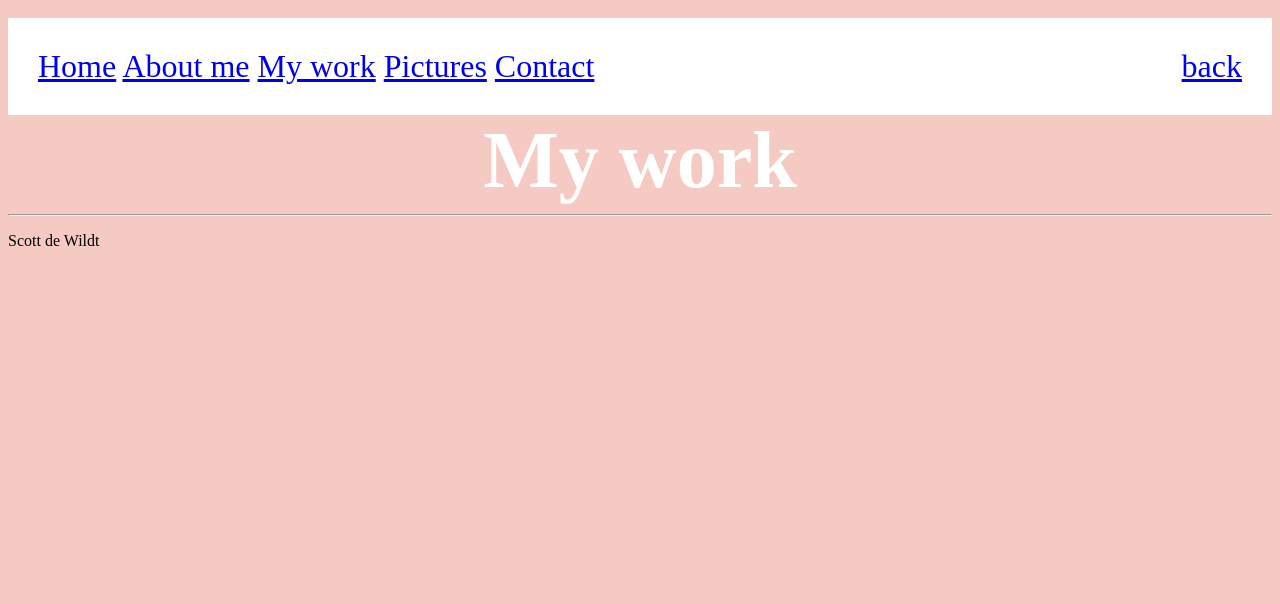
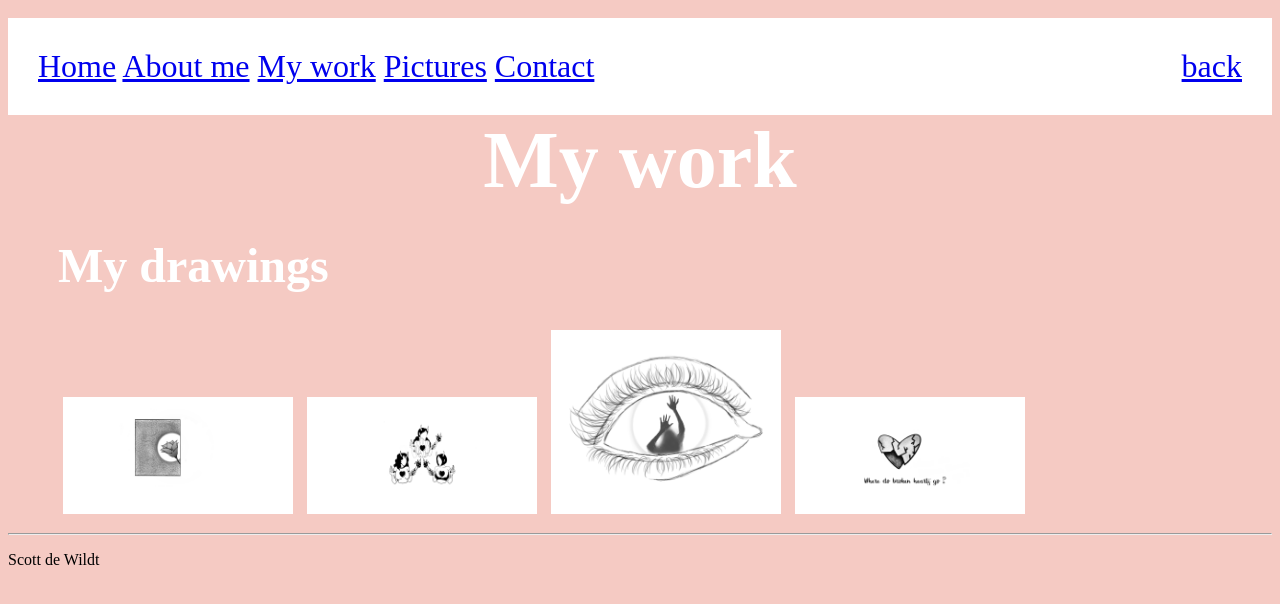
Before and after one commit to DrekerboyStudio/lisahvr, a plain HTML site: page Mywork.html in a window 1280 px wide. Shown: the part 142-746 px from the top of the page. Drawn offline with Linux system fonts and the light colour scheme.

Commit message:
geahgeahjgeahkg

```diff
--- a/CSS/style.css
+++ b/CSS/style.css
@@ -39,6 +39,11 @@ nav {
     transform: scale(1.1);
 }
 
+.gallery h1 {
+    color: white;
+    font-size: 300%;
+}
+
 .mid h1 {
     text-align: center;
     color: white;
--- a/Mywork.html
+++ b/Mywork.html
@@ -5,6 +5,8 @@
     <meta name="viewport" content="width=device-width, initial-scale=1.0">
     <meta http-equiv="X-UA-Compatible" content="ie=edge">
     <link rel="stylesheet" href="CSS/style.css">
+    <link rel="stylesheet" type="text/css" href="CSS/lightbox.min.css">
+    <script type="text/javascript" src="js/lightbox-plus-jquery.min.js"></script>
     <title>My work</title>
 </head>
 <body>
@@ -27,6 +29,15 @@
     <div class="mid">
         <h1>My work</h1>
     </div>
+
+    <div class="gallery">
+        <h1>My drawings</h1>
+        <a href="Images/bloem1.png" data-lightbox="mygallery2"><img src="Images/bloem1.png"></a>
+        <a href="Images/girls1.png" data-lightbox="mygallery2"><img src="Images/girls1.png"></a>
+        <a href="Images/oog1.png" data-lightbox="mygallery2"><img src="Images/oog1.png"></a>
+        <a href="Images/broken hearts.png" data-lightbox="mygallery2"><img src="Images/broken hearts.png"></a>
+    </div>
+
     <footer>
         <hr>
         <p>Scott de Wildt</p>
```
Also changed, not shown: Images/bloem1.png (added), Images/broken hearts.png (added), Images/girls1.png (added), Images/oog1.png (added).
